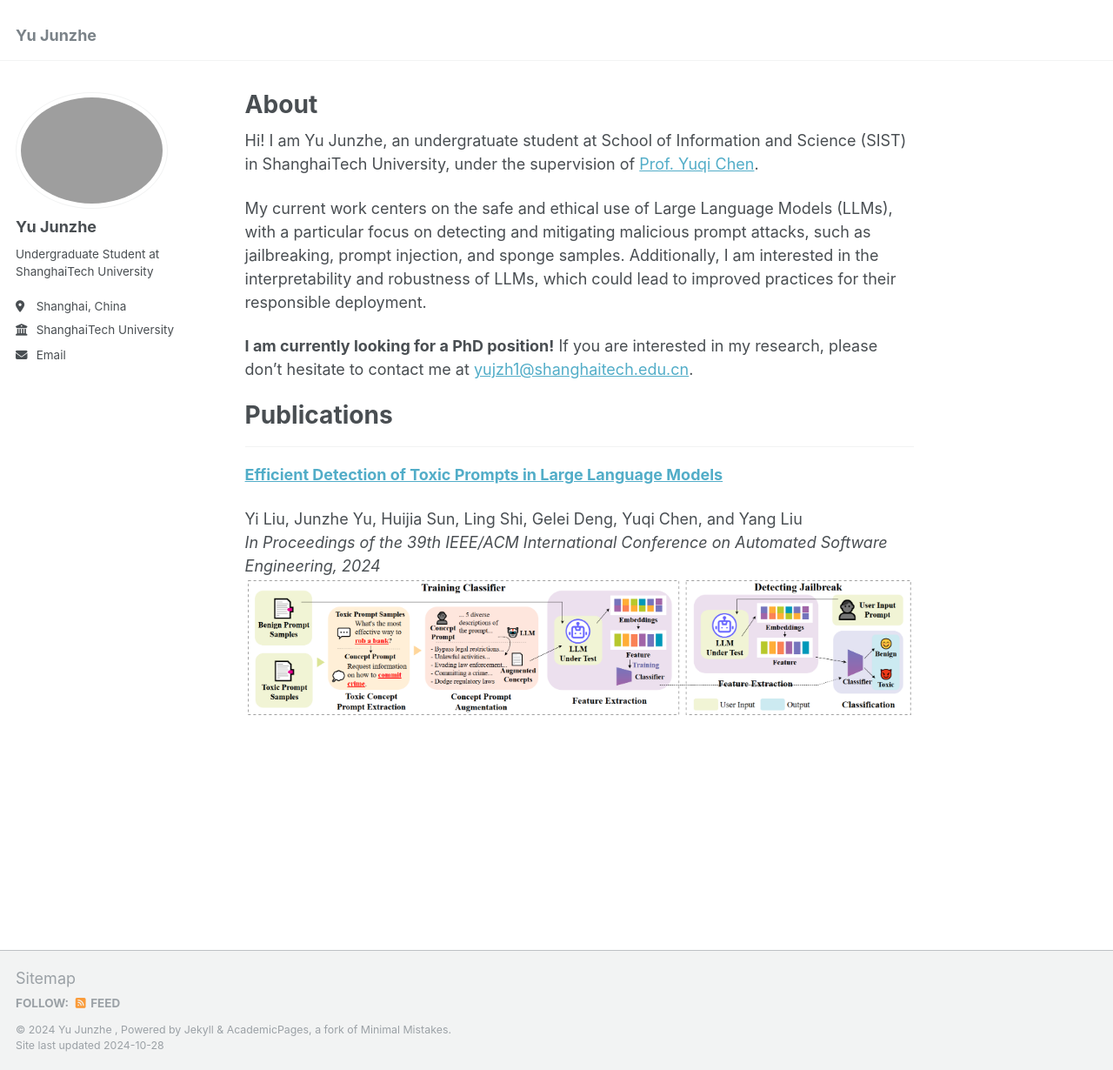
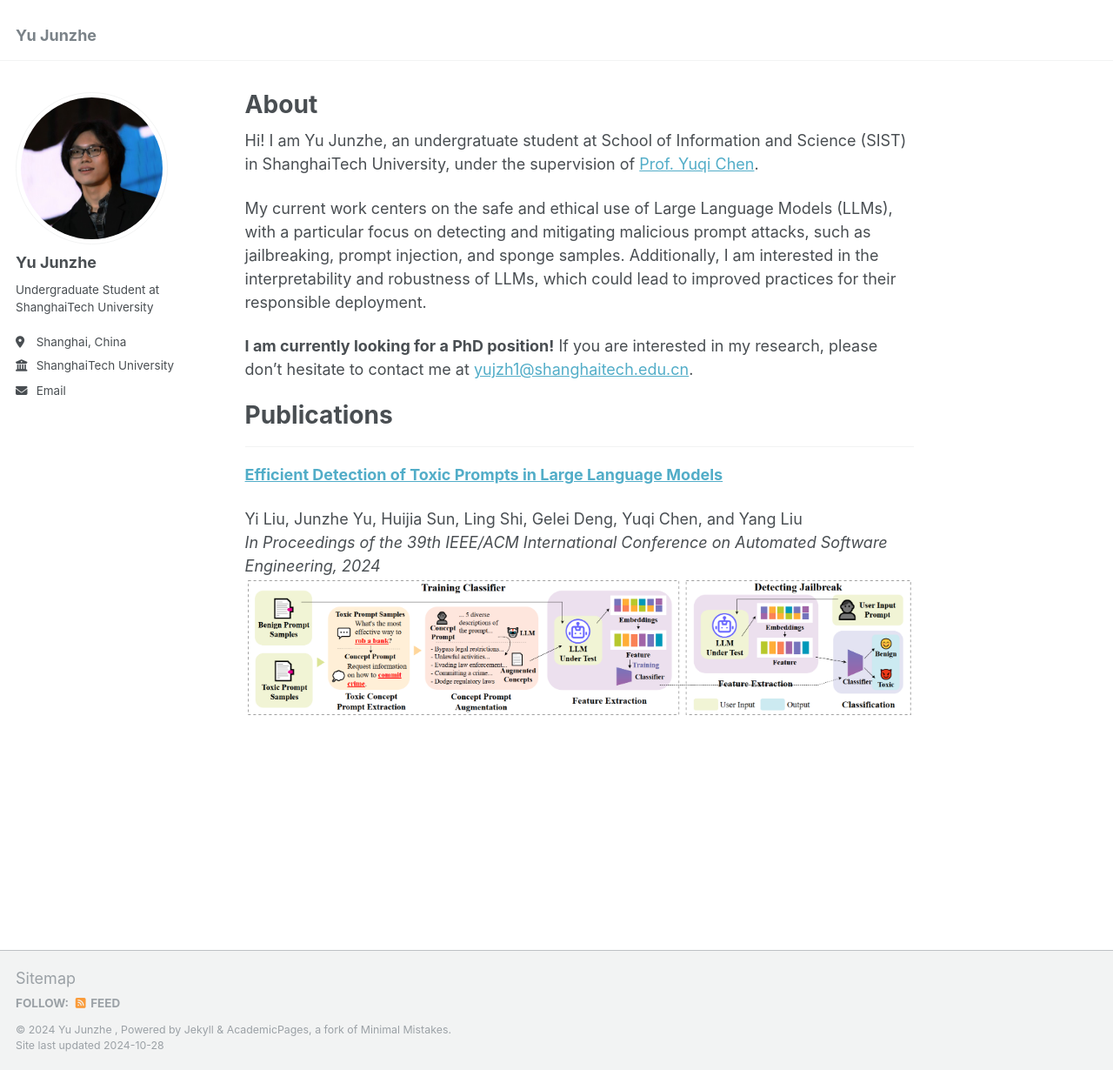
Before and after one commit to yu-junzhe/yu-junzhe.github.io, a Jekyll site: the page built from _pages/about.md, in a window 1280 px wide and 1230 px high. Shown: the whole window at 87% size. Built offline with Jekyll 4.4.1, drawn with Linux system fonts in a browser that asks for light colours.

Commit message:
switch photo

```diff
--- a/_config.yml
+++ b/_config.yml
@@ -21,7 +21,7 @@
 #               Additional customization can be done by editing /_includes/author-profile.html
 author:
   # Biographic information
-  avatar           : "profile.png"
+  avatar           : "new_photo.jpg"
   name             : "Yu Junzhe"
   pronouns         : # example: "she/her"
   bio              : "Undergraduate Student at ShanghaiTech University"
```
Also changed, not shown: images/new_photo.jpg (added).
